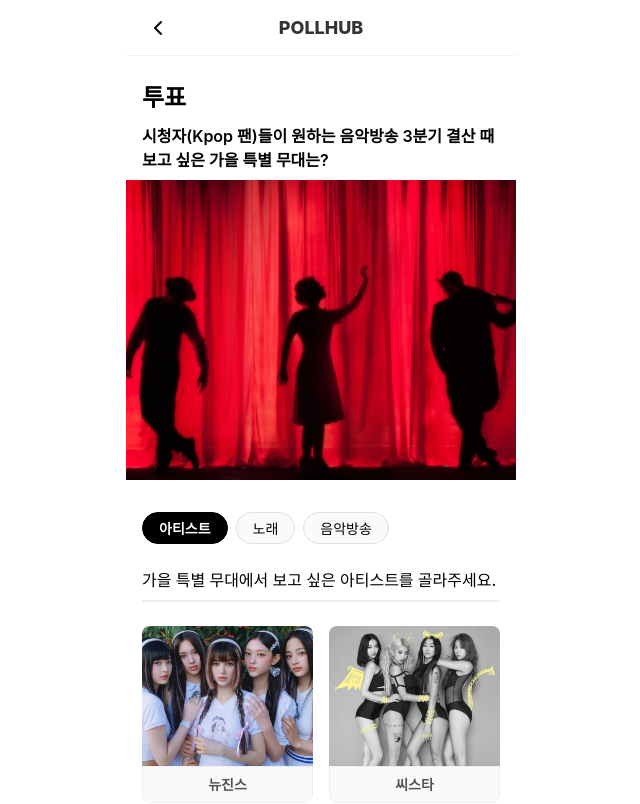
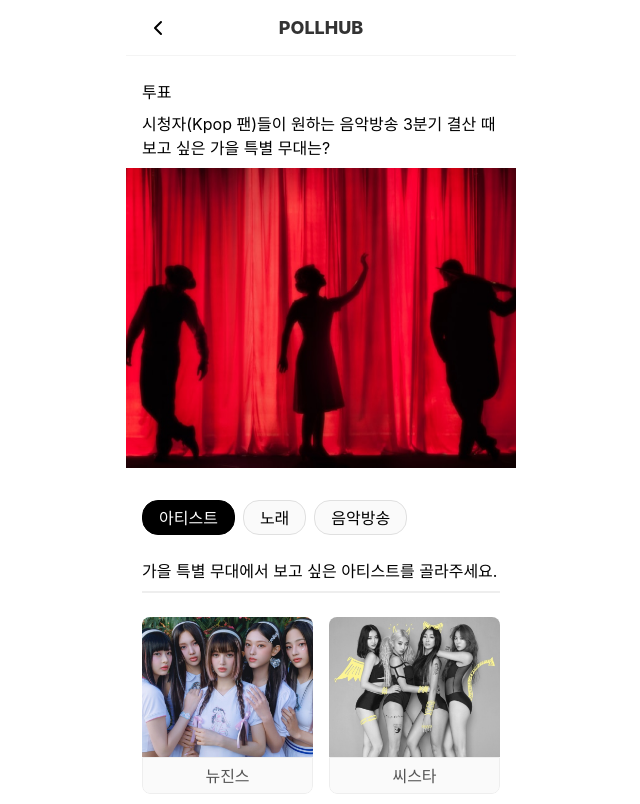
Before and after one commit to star-toy/polling-frontend, a React (Vite) app: page /posts/1 in a window 1280 px wide. Shown: the top 804 px of the page, without its empty margins (319-959 px from the left). Built offline with nearby package versions, Linux system fonts and the light colour scheme; a web font is replaced by a local one.

Commit message:
style: 폰트 스타일 camelCase에서 kebab-case로 변경

```diff
--- a/src/components/shadcn-ui/ui/button.tsx
+++ b/src/components/shadcn-ui/ui/button.tsx
@@ -17,16 +17,16 @@ const buttonVariants = cva(
         secondary: 'border border-black bg-black text-white',
       },
       font: {
-        'text-subTitle1': 'text-[28px] leading-[150%] font-semibold',
-        'text-subTitle2': 'text-[24px] leading-[150%] font-semibold',
-        'text-subTitle3': 'text-[20px] leading-[150%] font-semibold',
-        'text-subTitle4': 'text-[16px] leading-[150%] font-semibold',
-        'text-body1': 'text-[16px] leading-[150%] font-medium',
-        'text-body2': 'text-[14px] leading-[150%] font-normal',
-        'text-body3': 'text-[14px] leading-[150%] font-medium',
-        'text-caption1': 'text-[14px] leading-[150%] font-semibold',
-        'text-caption2': 'text-[13px] leading-[120%] font-semibold',
-        'text-caption3': 'text-[13px] leading-[120%] font-medium',
+        'sub-title-1': 'text-[28px] leading-[150%] font-semibold',
+        'sub-title-2': 'text-[24px] leading-[150%] font-semibold',
+        'sub-title-3': 'text-[20px] leading-[150%] font-semibold',
+        'sub-title-4': 'text-[16px] leading-[150%] font-semibold',
+        'body-1': 'text-[16px] leading-[150%] font-medium',
+        'body-2': 'text-[14px] leading-[150%] font-normal',
+        'body-3': 'text-[14px] leading-[150%] font-medium',
+        'caption-1': 'text-[14px] leading-[150%] font-semibold',
+        'caption-2': 'text-[13px] leading-[120%] font-semibold',
+        'caption-3': 'text-[13px] leading-[120%] font-medium',
       },
     },
   },
--- a/tailwind.config.js
+++ b/tailwind.config.js
@@ -50,16 +50,16 @@ module.exports = {
         },
       },
       fontSize: {
-        'subTitle1': ['28px', { lineHeight: '150%', fontWeight: '600' }],
-        'subTitle2': ['24px', { lineHeight: '150%', fontWeight: '600' }],
-        'subTitle3': ['20px', { lineHeight: '150%', fontWeight: '600' }],
-        'subTitle4': ['16px', { lineHeight: '150%', fontWeight: '600' }],
-        'body1': ['16px', { lineHeight: '150%', fontWeight: '500' }],
-        'body2': ['14px', { lineHeight: '150%', fontWeight: '400' }],
-        'body3': ['14px', { lineHeight: '150%', fontWeight: '500' }],
-        'caption1': ['14px', { lineHeight: '150%', fontWeight: '600' }],
-        'caption2': ['13px', { lineHeight: '120%', fontWeight: '600' }],
-        'caption3': ['13px', { lineHeight: '120%', fontWeight: '500' }],
+        'sub-title-1': ['28px', { lineHeight: '150%', fontWeight: '600' }],
+        'sub-title-2': ['24px', { lineHeight: '150%', fontWeight: '600' }],
+        'sub-title-3': ['20px', { lineHeight: '150%', fontWeight: '600' }],
+        'sub-title-4': ['16px', { lineHeight: '150%', fontWeight: '600' }],
+        'body-1': ['16px', { lineHeight: '150%', fontWeight: '500' }],
+        'body-2': ['14px', { lineHeight: '150%', fontWeight: '400' }],
+        'body-3': ['14px', { lineHeight: '150%', fontWeight: '500' }],
+        'caption-1': ['14px', { lineHeight: '150%', fontWeight: '600' }],
+        'caption-2': ['13px', { lineHeight: '120%', fontWeight: '600' }],
+        'caption-3': ['13px', { lineHeight: '120%', fontWeight: '500' }],
       },
     },
   },
```
